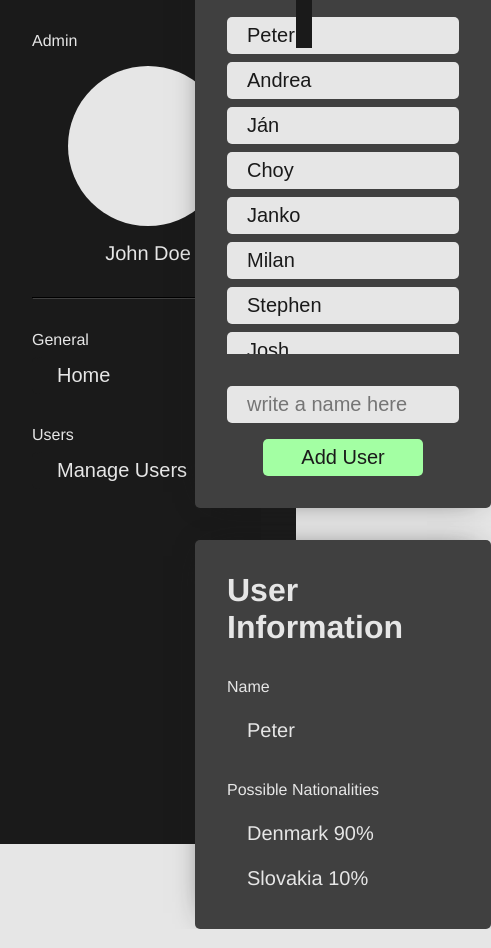
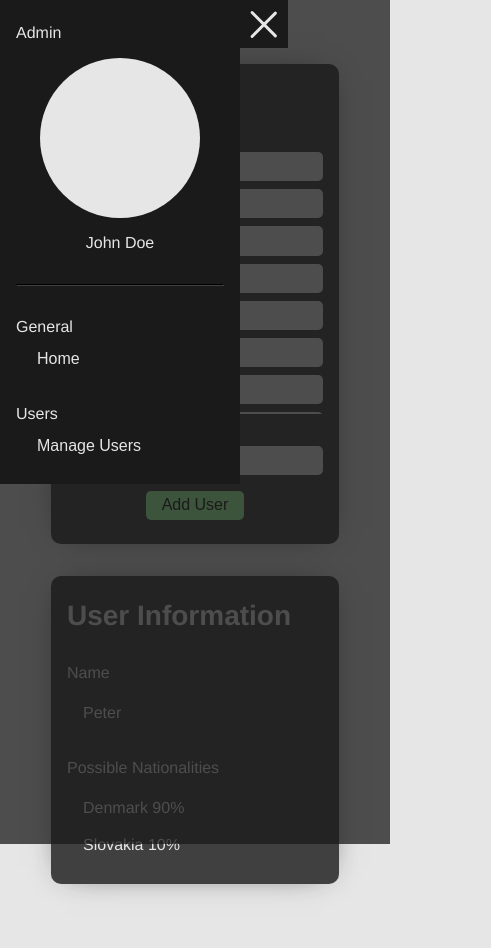
Before and after one commit to peterRomanDev/determine-nationality-app, a plain HTML site: page index.html in a window 390 px wide. Shown: the whole page, 491 px wide, since content can reach past the window. Drawn offline with Linux system fonts and the light colour scheme.

Commit message:
Make the entire website responsive

```diff
--- a/index.html
+++ b/index.html
@@ -6,10 +6,11 @@
     <title>SmallClaims Assignment</title>
     <link rel="stylesheet" href="stylesheets/style.css">
     <!-- <script src="https://kit.fontawesome.com/55c2ac1d65.js" crossorigin="anonymous" defer></script> -->
-    <script src="scripts/app.js" defer></script>
+    <script type="module" src="scripts/app.js" defer></script>
 </head>
 <body>
     <div class="app">
+        <div class="bg-dark d-none transparent"></div>
         <div class="sidebar-wrapper">
             <div class="sidebar">
                 <div class="sidebar-admin">
@@ -38,7 +39,12 @@
                 </div>
             </div>
             <button class="sidebar-btn-toggle">
-                <span class="sidebar-btn-toggle__icon fa-solid fa-arrow-right"></span>
+                <div class="sidebar-btn-toggle__icon"><span class="fa-solid fa-arrow-right"></span></div>
+                <div class="sidebar-btn-toggle__lines">
+                    <div class="sidebar-btn-toggle__line-top sidebar-btn-toggle__line"></div>
+                    <div class="sidebar-btn-toggle__line-center sidebar-btn-toggle__line"></div>
+                    <div class="sidebar-btn-toggle__line-bottom sidebar-btn-toggle__line"></div>
+                </div>
             </button>
             <div class="sidebar-tooltip d-none transparent">Hide Sidebar</div>
         </div>
@@ -47,6 +53,15 @@
                 <div class="list-of-users">
                     <h2 class="list-of-users__h2">List of Users</h2>
                     <ul class="list-of-users__list">
+                        <li><button class="list-of-users__user">Peter</button></li>
+                        <li><button class="list-of-users__user">Andrea</button></li>
+                        <li><button class="list-of-users__user">Ján</button></li>
+                        <li><button class="list-of-users__user">Choy</button></li>
+                        <li><button class="list-of-users__user">Janko</button></li>
+                        <li><button class="list-of-users__user">Milan</button></li>
+                        <li><button class="list-of-users__user">Stephen</button></li>
+                        <li><button class="list-of-users__user">Josh</button></li>
+                        <li><button class="list-of-users__user">Robert</button></li>
                         <li><button class="list-of-users__user">Peter</button></li>
                         <li><button class="list-of-users__user">Andrea</button></li>
                         <li><button class="list-of-users__user">Ján</button></li>
--- /dev/null
+++ b/scripts/dashboard.js
@@ -0,0 +1,19 @@
+export const dashboardWrapper = document.querySelector('.dashboard-wrapper');
+const body = document.querySelector('body');
+
+export const shrinkDashboard = () => dashboardWrapper.classList.remove('dashboard-full-screen');
+export const extendDashboard = () => dashboardWrapper.classList.add('dashboard-full-screen');
+
+export const enableScrolling = () => {
+    const focusableElements = dashboardWrapper.querySelectorAll('a, button, input, select, textarea');
+
+    focusableElements.forEach(focusableElement => focusableElement.setAttribute('tabindex', 0));
+    body.classList.remove('scrolling-disabled');
+};
+
+export const disableScrolling = () => {
+    const focusableElements = dashboardWrapper.querySelectorAll('a, button, input, select, textarea');
+
+    focusableElements.forEach(focusableElement => focusableElement.setAttribute('tabindex', -1));
+    body.classList.add('scrolling-disabled');
+};
--- /dev/null
+++ b/scripts/list-of-users.js
@@ -0,0 +1,6 @@
+export const highlightClickedUser = e => {
+    const users = document.querySelectorAll('.list-of-users__user');
+    users.forEach(user => user.classList.remove('user-active'));
+
+    e.target.classList.add('user-active');
+};
--- /dev/null
+++ b/scripts/sidebar.js
@@ -0,0 +1,112 @@
+import { shrinkDashboard, extendDashboard, enableScrolling, disableScrolling } from './dashboard.js';
+
+export const sidebar = document.querySelector('.sidebar');
+const sidebarBtnToggle = document.querySelector('.sidebar-btn-toggle');
+const sidebarTooltip = document.querySelector('.sidebar-tooltip');
+const lineTop = document.querySelector('.sidebar-btn-toggle__line-top');
+const lineCenter = document.querySelector('.sidebar-btn-toggle__line-center');
+const lineBottom = document.querySelector('.sidebar-btn-toggle__line-bottom');
+const bgDark = document.querySelector('.bg-dark');
+
+const showSidebar = () => {
+    sidebar.classList.remove('sidebar-hidden');
+    sidebarBtnToggle.classList.remove('sidebar-hidden');
+    sidebarTooltip.classList.remove('sidebar-hidden');
+};
+
+const hideSidebar = () => {
+    sidebar.classList.add('sidebar-hidden');
+    sidebarBtnToggle.classList.add('sidebar-hidden');
+    sidebarTooltip.classList.add('sidebar-hidden');
+};
+
+const setTooltipMsg = msg => sidebarTooltip.textContent = msg;
+
+export const showTooltipMsg = () => {
+    sidebarTooltip.classList.remove('d-none');
+    setTimeout(() => sidebarTooltip.classList.remove('transparent'), 0);
+};
+
+export const hideTooltipMsg = () => {
+    sidebarTooltip.classList.add('transparent');
+    setTimeout(() => sidebarTooltip.classList.add('d-none'), 125);
+};
+
+export const activateBtnToggle = () => {
+    lineTop.classList.add('line-top-active');
+    lineCenter.classList.add('line-center-active');
+    lineBottom.classList.add('line-bottom-active');
+};
+
+export const deactivateBtnToggle = () => {
+    lineTop.classList.remove('line-top-active');
+    lineCenter.classList.remove('line-center-active');
+    lineBottom.classList.remove('line-bottom-active');
+};
+
+export const showDarkBg = () => {
+    bgDark.classList.remove('d-none');
+    setTimeout(() => bgDark.classList.remove('transparent'), 0);
+};
+
+export const hideDarkBg = () => {
+    bgDark.classList.add('transparent');
+    setTimeout(() => bgDark.classList.add('d-none'), 125);
+};
+
+export const openSidebar = () => {
+    // turn the hamburger icon into an X
+    activateBtnToggle();
+
+    // show sidebar
+    showSidebar();
+
+    // update the text of the tooltip message
+    setTooltipMsg('Hide sidebar');
+
+    // show dark background
+    showDarkBg();
+
+    // if the user is on a mobile...
+    if(window.innerWidth < 768) {
+        // disable scrolling on the page
+        disableScrolling();
+    }
+    // if the user is on a tablet or a desktop...
+    else if(window.innerWidth >= 768) {
+        // shrink the dashboard
+        shrinkDashboard();
+    }
+};
+
+export const closeSidebar = () => {
+    // turn the hamburger icon into three horizontal lines
+    deactivateBtnToggle();
+
+    // hide sidebar
+    hideSidebar();
+
+    // update the text of the tooltip message
+    setTooltipMsg('Show sidebar');
+
+    // hide dark background
+    hideDarkBg();
+
+    // if the user is on a mobile...
+    if(window.innerWidth < 768) {
+        // enable scrolling on the page
+        enableScrolling();
+    }
+    // if the user is on a tablet or a desktop...
+    else if(window.innerWidth >= 768) {
+        // extend the dashboard to full-screen
+        extendDashboard();
+    }
+};
+
+export const highlightClickedOption = e => {
+    const sidebarOptionsBtns = document.querySelectorAll('.sidebar-options__btn');
+
+    sidebarOptionsBtns.forEach(btn => btn.classList.remove('sidebar-option-active'));
+    e.target.classList.add('sidebar-option-active');
+};
--- a/stylesheets/style.css
+++ b/stylesheets/style.css
@@ -6,12 +6,15 @@
     --clr-grey-300: hsl(0, 0%, 50%);
     --clr-grey-400: hsl(0, 0%, 25%);
     --clr-grey-500: hsl(0, 0%, 10%);
+    --clr-grey-lower-opacity: rgba(26, 26, 26, 0.75);
     --clr-black: black;
     --clr-accent-green: hsl(120, 100%, 82%);
     --clr-accent-blue-100: hsl(200, 60%, 82%);
     --clr-accent-blue-200: hsl(200, 30%, 82%);
 
+    --fs-50: 0.75rem;
     --fs-100: 1rem;
+    --fs-150: 1.125rem;
     --fs-200: 1.25rem;
     --fs-300: 1.5rem;
     --fs-400: 1.75rem;
@@ -20,6 +23,7 @@
     --fs-700: 2.5rem;
     --fs-800: 2.75rem;
     --fs-900: 3rem;
+    --fs-1000: 4rem;
 
     --fw-normal: 400;
     --fw-bold: 700;
@@ -31,11 +35,6 @@
     --br-50px: 50px;
     --br-50-percent: 50%;
 
-    --pos-static: static;
-    --pos-relative: relative;
-    --pos-absolute: absolute;
-    --pos-sticky: sticky;
-
     --d-inline: inline;
     --d-block: block;
     --d-flex: flex;
@@ -46,31 +45,47 @@
 
 
 
-    --width-sidebar-btn-toggle: 1rem;
-    --width-dashboard-element: 18.5rem;
-    --width-sidebar: var(--width-dashboard-element);
+    --width-sidebar-btn-toggle: 3rem;
+    --width-dashboard-element: 18rem;
+    --width-sidebar: 15rem;
+    /* --width-sidebar: var(--width-dashboard-element); */
     --width-list-of-users: var(--width-dashboard-element);
     --width-user-window: var(--width-dashboard-element);
     --width-img: 10rem;
+    --width-dashboard-wrapper: 100%;
 
     --height-sidebar-btn-toggle: 3rem;
+    --max-height-dashboard-element: 30rem;
 
-    --padding-dashboard-element: 2rem;
+    --padding-dashboard-wrapper: 4rem 0;
+    --padding-dashboard-element: 1.5rem 1rem;
     --padding-btn: 0.35em 1em;
 
     --box-shadow-slight-shadow: 0 0 2rem -1rem var(--clr-grey-500);
 
-    --fs-h2: var(--fs-500);
+    --fs-h2: var(--fs-400);
     --fs-h3: var(--fs-100);
-    --fs-btn-toggle: 0.75rem;
-    --fs-admin-img: 4rem;
-    --fs-btn: var(--fs-200);
+    --fs-p: var(--fs-100);
+    --fs-form-add-user__input: var(--fs-100);
+    --fs-admin-img: var(--fs-1000);
+    --fs-btn-toggle: var(--fs-50);
+
 
     --gap-small: 0.5rem;
     --gap-mid: 1rem;
     --gap-big: 2rem;
 
     --flex-direction-dashboard: column;
+    --flex-direction-app: column;
+
+    --position-sidebar: fixed;
+    --position-sidebar-btn-toggle: fixed;
+    --position-sidebar-tooltip: fixed;
+
+    --d-sidebar-btn-toggle__lines: flex;
+    --d-sidebar-tooltip: none;
+    --d-sidebar-btn-toggle__icon: none;
+    --d-bg-dark: block;
 
     font-family: 'Helvetica', 'Arial', sans-serif;
     font-size: 16px;
@@ -122,14 +137,15 @@ body {
 
     background-color: transparent;
     border: 0;
-    border-radius: var(--br-5px);
     box-shadow: -5px 0 0 0 var(--clr-grey-500);
 
     color: var(--clr-grey-100);
-    font-size: var(--fs-btn);
+    font-size: var(--fs-p);
     text-align: start;
 
-    transition: color 125ms ease-out;
+    transition:
+        color 125ms ease-out,
+        box-shadow 125ms ease-out;
 }
 
 .sidebar-options__btn:hover {
@@ -149,7 +165,7 @@ body {
     color: var(--clr-grey-100);
     font-size: var(--fs-btn-toggle);
 
-    transition: background-color 125ms ease-out;
+    transition: color 125ms ease-out;
 
     z-index: 10;
 }
@@ -159,9 +175,38 @@ body {
 }
 
 .sidebar-btn-toggle:hover {
-    background-color: var(--clr-grey-400);
+    color: var(--clr-accent-green);
 
     cursor: pointer;
+}
+
+.sidebar-btn-toggle:hover .sidebar-btn-toggle__line {
+    background-color: var(--clr-accent-green);
+}
+
+.sidebar-btn-toggle__lines {
+    pointer-events: none;
+}
+
+.sidebar-btn-toggle__line {
+    width: 2.25rem;
+    height: 3px;
+
+    background-color: var(--clr-grey-100);
+    border-radius: var(--br-50px);
+
+    transform-origin: left;
+
+    transition: background-color 125ms ease-out;
+}
+
+.sidebar-btn-toggle__line-top,
+.sidebar-btn-toggle__line-bottom {
+    transition: transform 250ms;
+}
+
+.sidebar-btn-toggle__line-center {
+    transition: opacity 250ms;
 }
 
 /* user button */
@@ -174,7 +219,7 @@ body {
     border-radius: var(--br-5px);
 
     color: var(--clr-grey-500);
-    font-size: var(--fs-btn);
+    font-size: var(--fs-p);
     text-align: start;
 
     transition: background-color 125ms ease-out;
@@ -188,7 +233,6 @@ body {
 
 /* add user button */
 .form-add-user__btn {
-    width: 10rem;
     padding: var(--padding-btn);
 
     background-color: var(--clr-accent-green);
@@ -196,7 +240,7 @@ body {
     border-radius: var(--br-5px);
 
     color: var(--clr-grey-500);
-    font-size: var(--fs-btn);
+    font-size: var(--fs-p);
 
     transition: background-color 125ms ease-out;
 }
@@ -212,20 +256,33 @@ body {
 
 
 /* other elements */
+.bg-dark {
+    width: 100vw;
+    height: 100vh;
+
+    background-color: var(--clr-grey-400);
+    background-color: var(--clr-grey-lower-opacity);
+
+    z-index: 10;
+
+    transition: opacity 250ms;
+}
+
 .dashboard-wrapper {
-    width: calc(100% - var(--width-sidebar));
-    height: 100%;
+    width: var(--width-dashboard-wrapper);
+    height: var(--height-dashboard-wrapper);
+    padding: var(--padding-dashboard-wrapper);
 }
 
 .sidebar {
     width: var(--width-sidebar);
-    height: 100vh;
+    height: var(--height-sidebar);
     padding: var(--padding-dashboard-element);
 
     background-color: var(--clr-grey-500);
 
     color: var(--clr-grey-100);
-    font-size: var(--fs-200);
+    font-size: var(--fs-p);
 
     /* scrolling enabled when items overflow the sidebar */
     overflow: scroll;
@@ -233,10 +290,8 @@ body {
     /* scrollbar hidden for IE, Edge and Firefox */
     -ms-overflow-style: none;
     scrollbar-width: none;
-}
 
-.sidebar-wrapper {
-    transition: transform 250ms ease-out;
+    z-index: 10;
 }
 
 /* scrollbar hidden for Chrome, Safari and Opera */
@@ -270,21 +325,23 @@ body {
 
     color: var(--clr-grey-500);
 
-    transition: opacity 125ms ease-out;
+    transition:
+        opacity 125ms ease-out,
+        transform 250ms ease-out;
 }
 
 .list-of-users,
 .user-window {
     width: var(--width-list-of-users);
-    max-height: 37rem;
+    max-height: var(--max-height-dashboard-element);
     padding: var(--padding-dashboard-element);
 
     background-color: var(--clr-grey-400);
-    border-radius: var(--br-5px);
+    border-radius: var(--br-10px);
     box-shadow: var(--box-shadow-slight-shadow);
 
     color: var(--clr-grey-100);
-    font-size: var(--fs-200);
+    font-size: var(--fs-p);
 }
 
 .list-of-users__list {
@@ -324,7 +381,7 @@ body {
     border: 0;
     border-radius: var(--br-5px);
 
-    font-size: var(--fs-200);
+    font-size: var(--fs-form-add-user__input);
 }
 
 .user-window__nationalities-list {
@@ -343,6 +400,7 @@ body {
 /* positioning */
 .app {
     display: flex;
+    flex-direction: var(--flex-direction-app);
 }
 
 .sidebar-wrapper {
@@ -381,8 +439,8 @@ body {
 }
 
 /* centered elements */
+.sidebar-btn-toggle__lines,
 .sidebar-admin__img,
-.sidebar-tooltip,
 .dashboard,
 .dashboard-wrapper,
 .form-add-user {
@@ -391,25 +449,62 @@ body {
     justify-content: center;
 }
 
+.bg-dark {
+    display: var(--d-bg-dark);
+
+    position: fixed;
+    top: 0;
+    left: 0;
+}
+
+.sidebar {
+    position: var(--position-sidebar);
+    top: 0;
+    left: 0;
+
+    transition: transform 250ms ease-out;
+}
+
+.sidebar-btn-toggle {
+    position: var(--position-sidebar-btn-toggle);
+    top: 0;
+    left: var(--width-sidebar);
+
+    transition: transform 250ms ease-out;
+}
+
+.sidebar-btn-toggle__icon {
+    display: var(--d-sidebar-btn-toggle__icon);
+}
+
+.sidebar-tooltip {
+    display: var(--d-sidebar-tooltip);
+
+    position: var(--position-sidebar-tooltip);
+    top: 0;
+    left: calc(var(--width-sidebar) + var(--width-sidebar-btn-toggle));
+}
+
+.sidebar-btn-toggle__lines {
+    display: var(--d-sidebar-btn-toggle__lines);
+    flex-direction: column;
+    gap: 5px;
+}
+
 .sidebar-options__btn {
     position: relative;
     left: 5px;
 }
 
-.sidebar-tooltip {
+.dashboard-wrapper {
     position: absolute;
-    left: calc(var(--width-sidebar) + var(--width-sidebar-btn-toggle));
+    top: 0;
+    left: var(--left-dashboard-wrapper);
 }
 
 .dashboard {
     flex-direction: var(--flex-direction-dashboard);
     gap: var(--gap-big);
-}
-
-.dashboard-wrapper {
-    position: absolute;
-    top: 0;
-    left: var(--width-sidebar);
 }
 
 
@@ -438,6 +533,18 @@ body {
     opacity: 0;
 }
 
+.line-top-active {
+    transform: translate(5px, -5px) rotate(45deg);
+}
+
+.line-center-active {
+    opacity: 0;
+}
+
+.line-bottom-active {
+    transform: translate(5px, 5px) rotate(-45deg);
+}
+
 .sidebar-option-active {
     box-shadow: -5px 0 0 0 var(--clr-accent-green);
     color: var(--clr-accent-green);
@@ -456,6 +563,10 @@ body {
 
 .user-active {
     background-color: var(--clr-accent-green);
+}
+
+.scrolling-disabled {
+    overflow: hidden;
 }
 
 
@@ -486,14 +597,40 @@ body {
 /* Tablet */
 @media (min-width: 768px) {
     :root {
+        --width-sidebar-btn-toggle: 3rem;
         --width-sidebar: 18.5rem;
         --width-dashboard-element: 25rem;
+        --width-dashboard-wrapper: calc(100% - var(--width-sidebar));
+
+        --height-sidebar-btn-toggle: 3rem;
+        --height-sidebar: 100vh;
+        --max-height-dashboard-element: 37rem;
+
+        --padding-dashboard-element: 2rem;
+
+        --fs-h2: var(--fs-500);
+        --fs-h3: var(--fs-100);
+        --fs-p: var(--fs-200);
+        --fs-form-add-user__input: var(--fs-200);
+        --fs-admin-img: var(--fs-1000);
+        --fs-btn-toggle: var(--fs-50);
+
+        --flex-direction-app: row;
+
+        --left-dashboard-wrapper: var(--width-sidebar);
+
+        --d-sidebar-btn-toggle__lines: none;
+        --d-sidebar-tooltip: flex;
+        --d-sidebar-btn-toggle__icon: block;
+        --d-bg-dark: none;
     }
 }
 
 /* Desktop */
 @media (min-width: 1200px) {
     :root {
+        --height-dashboard-wrapper: 100%;
+
         --flex-direction-dashboard: row;
     }
 }
```
Also changed, not shown: scripts/app.js (+94 -39 lines), README.md.
